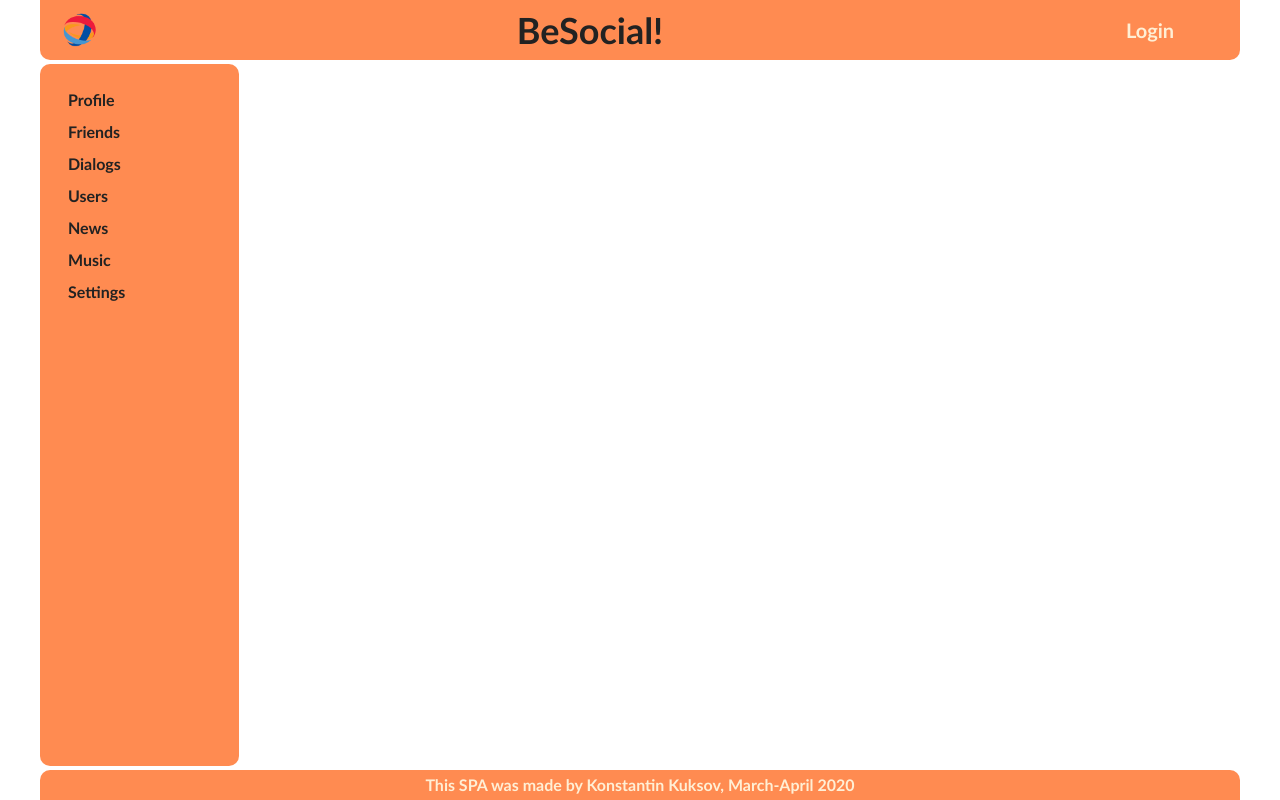
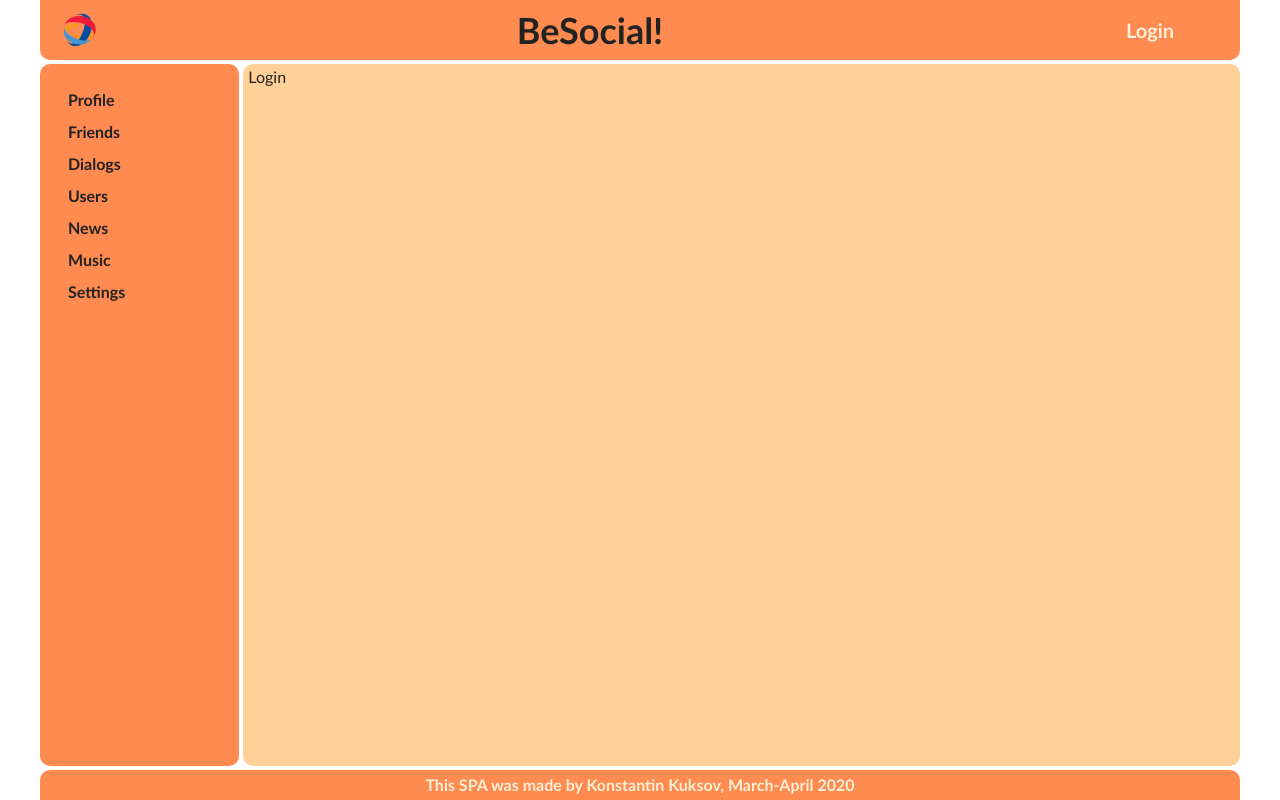
Before and after one commit to kalmykovanton/BeSocial, a React (Create React App) app: page /login in a window 1280 px wide. Built offline with nearby package versions, Linux system fonts and the light colour scheme; no server answers.

Commit message:
feat: create Login page,

```diff
--- a/src/App.js
+++ b/src/App.js
@@ -11,6 +11,7 @@ import DialogsContainer from "./components/Dialogs/DialogsContainer";
 import News from "./components/News/News";
 import Music from "./components/Music/Music";
 import Settings from "./components/Settings/Settings";
+import Login from './components/Login/Login.jsx';
 
 const App = (props) => {
 	return (
@@ -25,6 +26,7 @@ const App = (props) => {
 					<Route path={'/news'} component={News} />
 					<Route path={'/music'} component={Music} />
 					<Route path={'/settings'} component={Settings} />
+					<Route path={'/login'} component={Login} />
 				</div>
 				<Footer />
 			</div>
--- a/src/components/Dialogs/Dialogs.jsx
+++ b/src/components/Dialogs/Dialogs.jsx
@@ -4,8 +4,11 @@ import DialogItem from './DialogItem/DialogItem';
 import Message from './Message/Message';
 import Friend from './../Friends/Friend/Friend';
 import NewMessageContainer from './NewMessage/NewMessageContainer';
+import {Redirect} from 'react-router-dom';
 
 const Dialogs = (props) => {
+
+	if (!props.isAuth) return <Redirect to={'/login'}/>
 
 return (
 		<div className={styles.container}>
--- a/src/components/Dialogs/DialogsContainer.jsx
+++ b/src/components/Dialogs/DialogsContainer.jsx
@@ -17,7 +17,8 @@ const mapStateToProps = (state) => {
 
 	return {
 		dialogsItem: dialogsItem,
-		messagesItem: messagesItem
+		messagesItem: messagesItem,
+		isAuth: state.auth.isAuth
 	}
 };
 
--- /dev/null
+++ b/src/components/Login/Login.jsx
@@ -0,0 +1,8 @@
+import React from 'react';
+import styles from './Login.module.css';
+
+const Login = (props) => {
+    return <div className={styles.container}>Login</div>
+}
+
+export default Login;
--- /dev/null
+++ b/src/components/Login/Login.module.css
@@ -0,0 +1,5 @@
+.container {
+    background-color: #ffd199;
+    border-radius: 10px;
+    padding: 5px;
+}
--- a/src/components/Profile/ProfileContainer.jsx
+++ b/src/components/Profile/ProfileContainer.jsx
@@ -2,7 +2,7 @@ import React, {Component} from 'react';
 import Profile from './../Profile/Profile';
 import {getUserProfile} from './../../redux/ProfileReducer';
 import {connect} from 'react-redux';
-import {withRouter} from 'react-router-dom';
+import {withRouter, Redirect} from 'react-router-dom';
 import {userAPI} from './../../api/api.js';
 
 class ProfileContainer extends Component {
@@ -15,6 +15,8 @@ class ProfileContainer extends Component {
 	}
 
 	render() {
+		if (!this.props.isAuth) return <Redirect to={'/login'}/>
+
 		return (
 			<Profile {...this.props} profile={this.props.profile}/>
 			)
@@ -23,7 +25,8 @@ class ProfileContainer extends Component {
 };
 
 const mapStateToProps = (state) => ({
-		profile: state.profilePage.profile
+		profile: state.profilePage.profile,
+		isAuth: state.auth.isAuth
 
 	});
 
```
